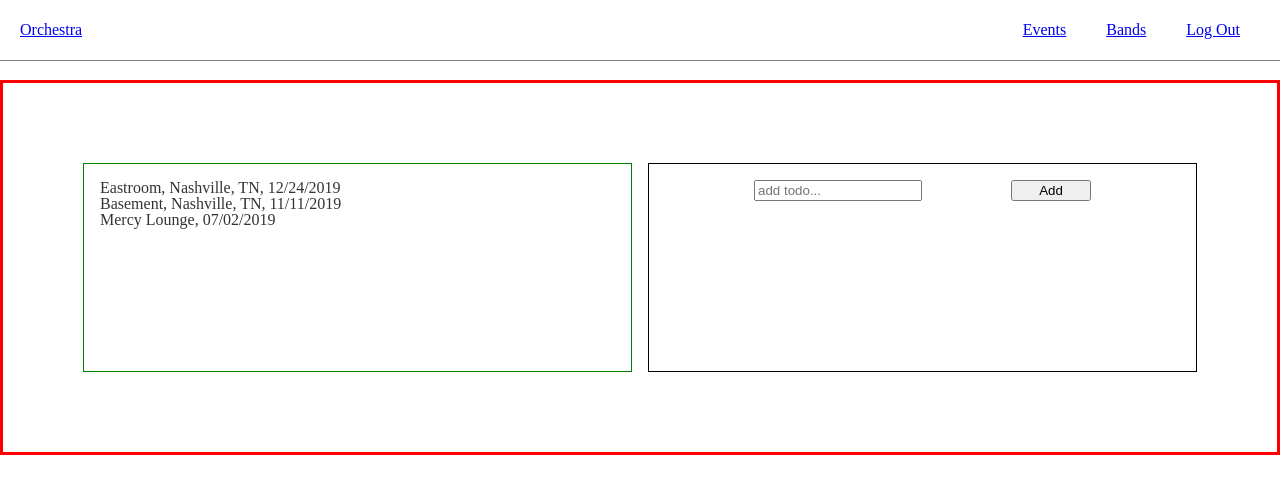
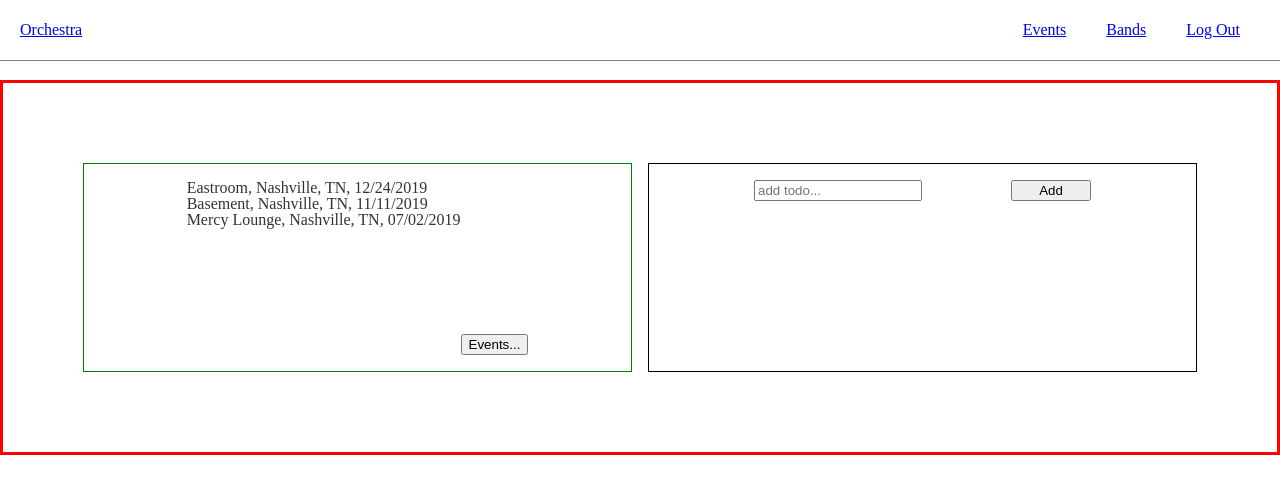
Before and after one commit to zmatthews33/orchestrate, a React (Create React App) app in the folder client/: page / in a window 1280 px wide. Shown: the top 494 px of the page. Built offline with nearby package versions, Linux system fonts and the light colour scheme.

Commit message:
quick alignment changes

```diff
--- a/client/src/Components/UpcomingEvents/UpcomingEvents.js
+++ b/client/src/Components/UpcomingEvents/UpcomingEvents.js
@@ -12,7 +12,7 @@
                 date: "11/11/2019"
             },
             {
-                location: "Mercy Lounge",
+                location: "Mercy Lounge, Nashville, TN",
                 date: "07/02/2019"
             }
         ]
@@ -20,7 +20,7 @@
     render() {
         const { events } = this.state;
         return (
-            <div className="mock">
+            <div className="upcoming-events">
                 <ul>
                     {events.map(event => (
                         <li>
@@ -28,6 +28,7 @@
                         </li>
                     ))}
                 </ul>
+                <button className="upcoming-events-btn">Events...</button>
             </div>
         );
     }
--- a/client/src/Components/UpcomingEvents/UpcomingEvents.scss
+++ b/client/src/Components/UpcomingEvents/UpcomingEvents.scss
@@ -1,5 +1,11 @@
-.mock {
+.upcoming-events {
     border: solid 1px green;
     padding: 1rem;
+    display: flex;
+    flex-direction: row;
+    justify-content: center;
 
+    &-btn {
+        align-self: flex-end;
+    }
 }
```
